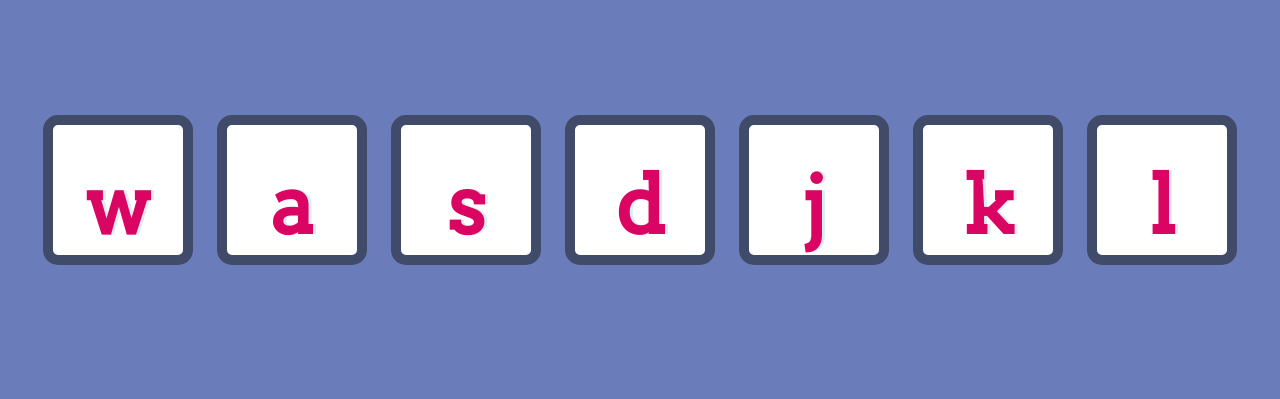
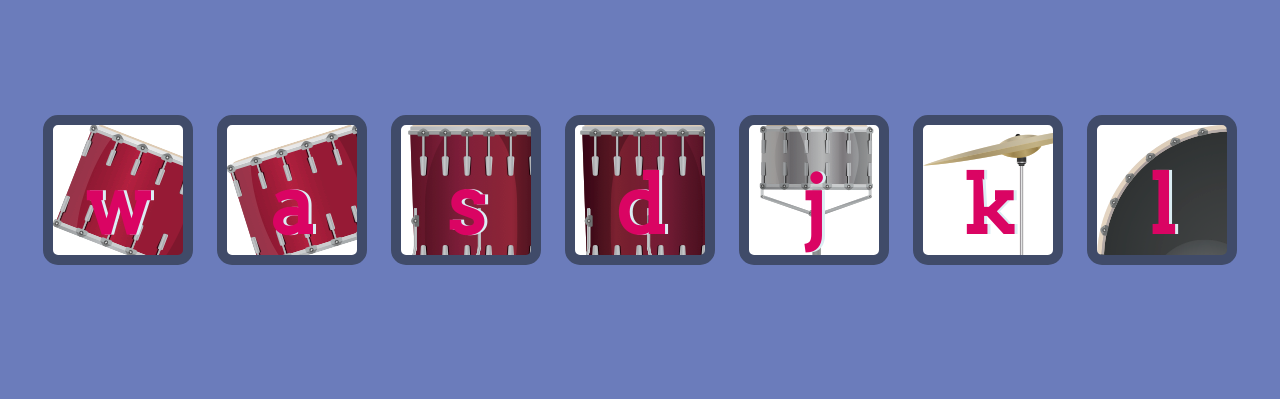
Before and after one commit to Swaraj2707/Whiplash_DrumKit, a plain HTML site: page index.html in a window 1280 px wide. Shown: the part 174-573 px from the top of the page. Drawn offline with Linux system fonts and the light colour scheme; the site is published under a folder, as on GitHub Pages, so addresses that start at the root find nothing.

Commit message:
Update styles.css

```diff
--- a/styles.css
+++ b/styles.css
@@ -18,31 +18,31 @@ body {
   }
 
   .w {
-    background: url('/images/tom1.png');
+    background: url('tom1.png');
   }
 
   .a {
-    background: url('/images/tom2.png');
+    background: url('tom2.png');
   }
 
   .s {
-    background: url('/images/tom3.png');
+    background: url('tom3.png');
   }
 
   .d {
-    background: url('/images/tom4.png');
+    background: url('tom4.png');
   }
 
   .j {
-    background: url('/images/snare.png');
+    background: url('snare.png');
   }
 
   .k {
-    background: url('/images/crash.png');
+    background: url('crash.png');
   }
 
   .l {
-    background: url('/images/kick.png');
+    background: url('kick.png');
   }
 
   .set {
```
